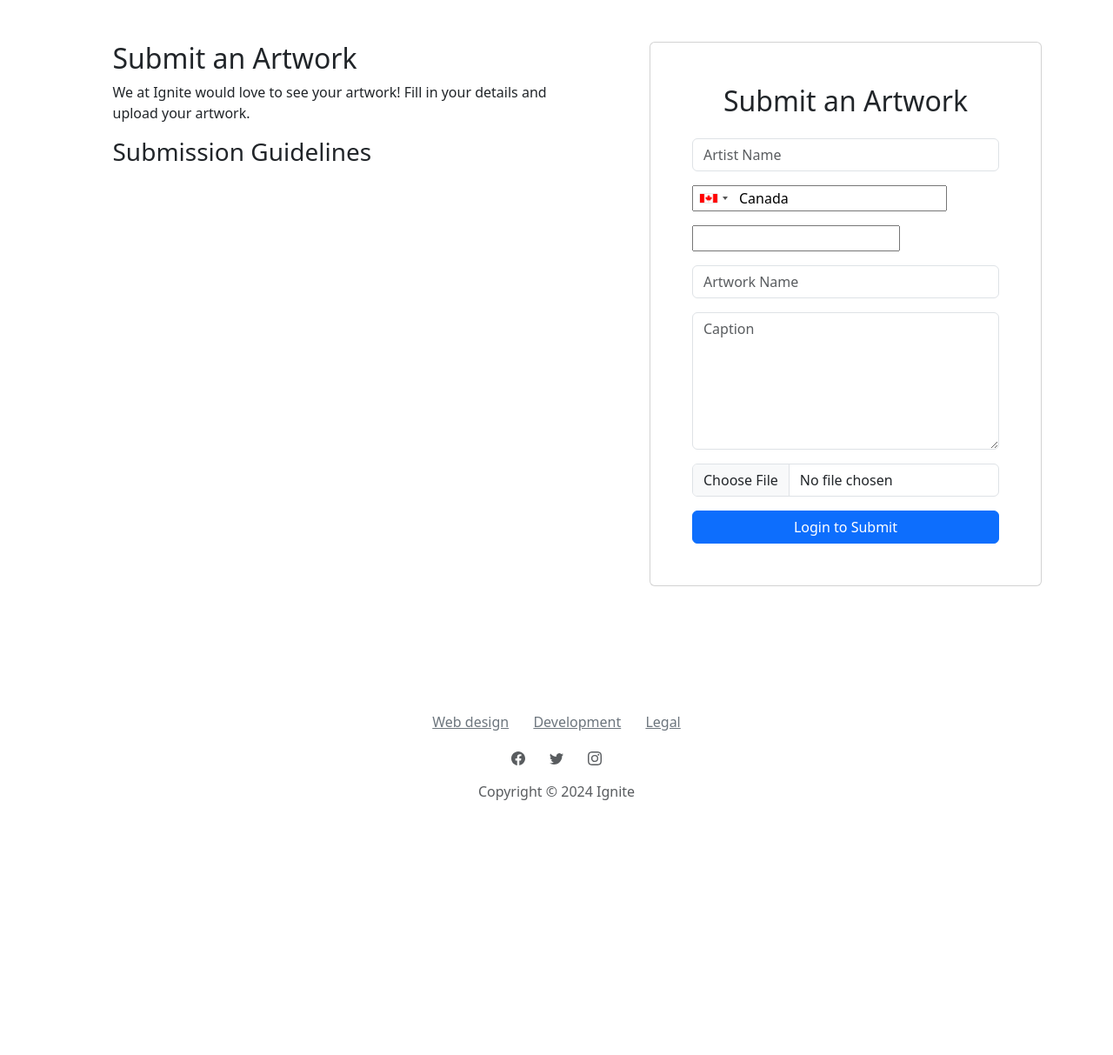
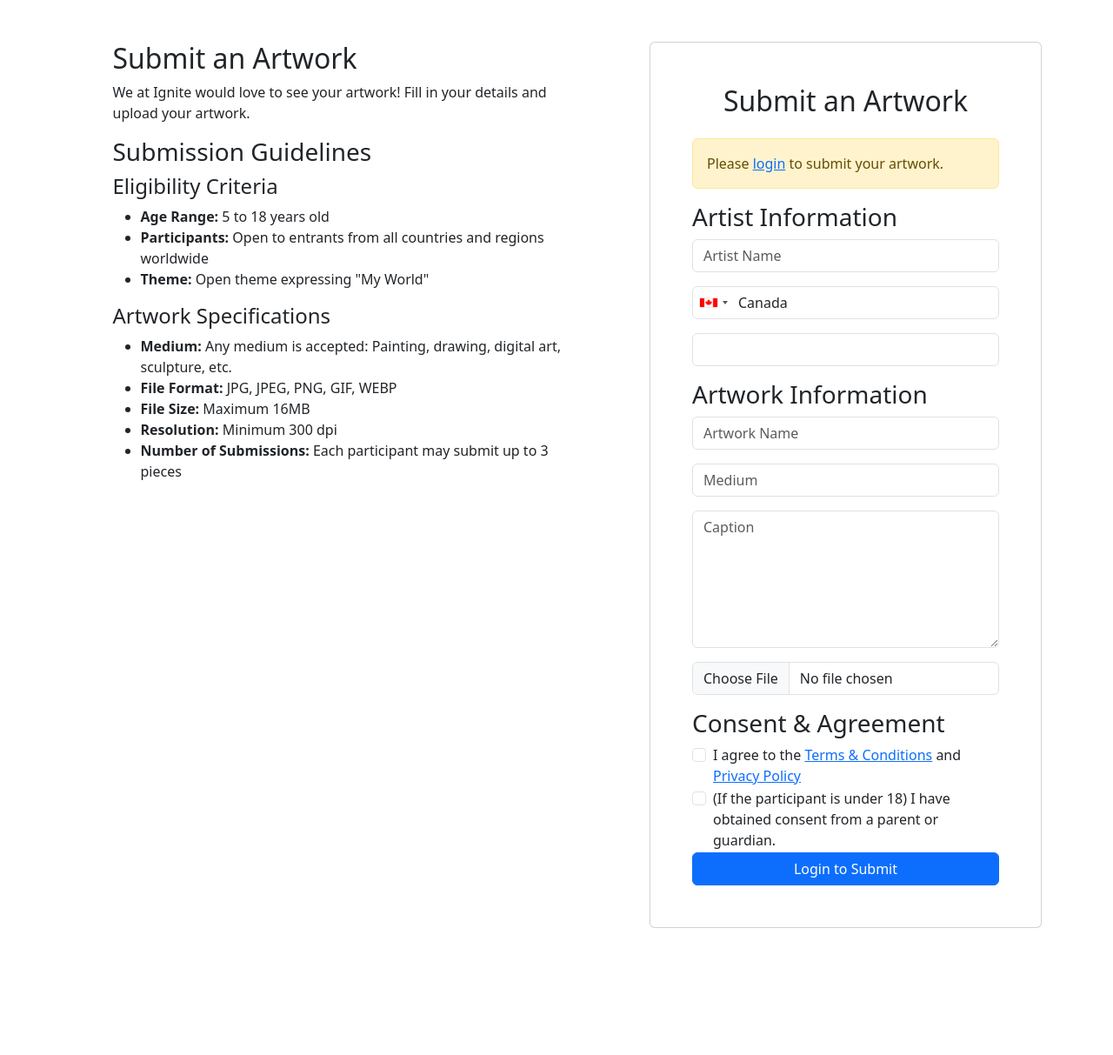
Before and after one commit to wenbang24/ignite, a Flask app: page /submit in a window 1280 px wide. Shown: the part 72-1285 px from the top of the page at 87% size. Before the commit the page ends 992 px from the top, so only its background shows below. Run offline with Flask 3, Linux system fonts and the light colour scheme; parts of the project's set-up code (start-up, migrations or seed data) failed here and were passed over; some libraries are stand-ins or nearby versions.

Commit message:
fixed width and stuff

```diff
--- a/ignite.py
+++ b/ignite.py
@@ -42,7 +42,7 @@ def upload_file(file, filename):
 
 load_dotenv()
 app = Flask(__name__, subdomain_matching=True)
-app.config["MAX_CONTENT_LENGTH"] = 32 * 1000 * 1000
+app.config["MAX_CONTENT_LENGTH"] = 16 * 1000 * 1000
 #app.config['SERVER_NAME'] ="ignite-global.org"
 app.secret_key = os.getenv("SECRET_KEY")
 
@@ -66,7 +66,6 @@ users = db["Users"]
 login_manager = LoginManager()
 login_manager.init_app(app)
 login_manager.login_view = "login"
-
 
 class User(UserMixin):
     def __init__(self, id):
--- a/static/assets/js/countrySelect.js
+++ b/static/assets/js/countrySelect.js
@@ -300,7 +300,6 @@
 					this.options.geoIpLookup(function(countryCode) {
 						$.fn[pluginName].autoCountry = countryCode.toLowerCase();
 						// tell all instances the auto country is ready
-						// TODO: this should just be the current instances
 						// UPDATE: use setTimeout in case their geoIpLookup function calls this callback straight away (e.g. if they have already done the geo ip lookup somewhere else). Using setTimeout means that the current thread of execution will finish before executing this, which allows the plugin to finish initialising.
 						setTimeout(function() {
 							$(".country-select input").countrySelect("handleAutoCountry");
--- a/static/styles.css
+++ b/static/styles.css
@@ -19,3 +19,7 @@
     transform: scale(1.2);
     filter: opacity(50%);
 }
+
+#phoneInputDiv > div {
+    width: 100%;
+}
--- a/templates/submit.html
+++ b/templates/submit.html
@@ -9,22 +9,92 @@
                     <p class="w-lg-50">We at Ignite would love to see your artwork! Fill in your details and upload your
                         artwork.</p>
                     <h3>Submission Guidelines</h3>
+                    <h4>Eligibility Criteria</h4>
+                    <ul>
+                        <li><strong>Age Range:</strong> 5 to 18 years old</li>
+                        <li><strong>Participants:</strong> Open to entrants from all countries and regions worldwide
+                        </li>
+                        <li><strong>Theme: </strong>Open theme expressing "My World"</li>
+                    </ul>
+                    <h4>Artwork Specifications</h4>
+                    <ul>
+                        <li><strong>Medium:</strong> Any medium is accepted: Painting, drawing, digital art, sculpture,
+                            etc.
+                        </li>
+                        <li><strong>File Format:</strong> JPG, JPEG, PNG, GIF, WEBP</li>
+                        <li><strong>File Size:</strong> Maximum 16MB</li>
+                        <li><strong>Resolution:</strong> Minimum 300 dpi</li>
+                        <li><strong>Number of Submissions:</strong> Each participant may submit up to 3 pieces</li>
+                    </ul>
                 </div>
                 <div class="col-md-8 col-lg-6 col-xl-5 col-xxl-4">
                     <div class="card mb-5">
                         <div class="card-body p-sm-5">
                             <h2 class="text-center mb-4">Submit an Artwork</h2>
+                            {% if current_user.is_authenticated %}
+                            {% else %}
+                                <div class="alert alert-warning">Please <a href="{{ url_for('login') }}">login</a> to
+                                    submit your artwork.
+                                </div>
+                            {% endif %}
                             <form method="POST" enctype=multipart/form-data>
-                            <div class="mb-3"><input id="name" class="form-control" type="text" name="name" placeholder="Artist Name" required maxlength="255" /></div>
-                            <div class="mb-3"><input type="text" id="country"></div>
-                            <div class="mb-3"><input type="tel" id="phone"></div>
-                            <div class="mb-3"><input id="artname" class="form-control" type="text" name="artname" placeholder="Artwork Name" required maxlength="255" /></div>
-                            <div class="mb-3"><textarea id="caption" class="form-control" type="text" name="caption" placeholder="Caption" required maxlength="2048" rows="6"></textarea></div>
-                            <div class="mb-3"><input id="file" class="form-control" type="file" name="file" placeholder="Drag and drop here" accept="image/*" /></div>
+                                <h3>Artist Information</h3>
+                                <div class="mb-3">
+                                    <input id="name" class="form-control" type="text" name="name"
+                                           placeholder="Artist Name" required maxlength="255"/>
+                                </div>
+                                <div class="mb-3">
+                                    <input class="form-control" type="text" id="country">
+                                </div>
+                                <div class="mb-3 w-100" id="phoneInputDiv">
+                                    <input class="form-control w-100" type="tel" id="phone">
+                                </div>
+                                <h3>Artwork Information</h3>
+                                <div class="mb-3">
+                                    <input id="artname" class="form-control" type="text" name="artname"
+                                           placeholder="Artwork Name" required maxlength="255"/>
+                                </div>
+                                <div class="mb-3">
+                                    <input id="medium" class="form-control" type="text" name="medium"
+                                           placeholder="Medium" required maxlength="255"/>
+                                </div>
+                                <div class="mb-3">
+                                    <textarea id="caption" class="form-control" type="text" name="caption"
+                                              placeholder="Caption" required maxlength="2048"
+                                              rows="6"></textarea>
+                                </div>
+                                <div class="mb-3">
+                                    <input id="file" class="form-control" type="file" name="file"
+                                           placeholder="Drag and drop here" accept="image/*"/>
+                                </div>
+                                <h3>Consent & Agreement</h3>
+                                <div class="form-check">
+                                    <input class="form-check-input" type="checkbox" id="consent"
+                                           required/>
+                                    <label class="form-check-label" for="consent">
+                                        I agree to the <a href="{{ url_for('legal') }}#terms-of-service">Terms &
+                                        Conditions</a> and <a href="{{ url_for('legal') }}#privacy-policy">Privacy
+                                        Policy</a>
+                                    </label>
+                                </div>
+                                <div class="form-check">
+                                    <input class="form-check-input" type="checkbox" id="underage"
+                                           required/>
+                                    <label class="form-check-label" for="underage">
+                                        (If the participant is under 18) I have obtained consent from a parent or
+                                        guardian.
+                                    </label>
+                                </div>
                                 {% if current_user.is_authenticated %}
-                            <div><button class="btn btn-primary d-block w-100" type="submit">Submit!</button></div>
+                                    <div>
+                                        <button class="btn btn-primary d-block w-100" type="submit">Submit!</button>
+                                    </div>
                                 {% else %}
-                            <div><a class="btn btn-primary d-block w-100" href="{{url_for('login')}}">Login to Submit</a></div>
+                                    <div>
+                                        <a class="btn btn-primary d-block w-100" href="{{ url_for('login') }}">
+                                            Login to Submit
+                                        </a>
+                                    </div>
                                 {% endif %}
                             </form>
                         </div>
```
Lines whose indentation alone changed are shown as unchanged.
